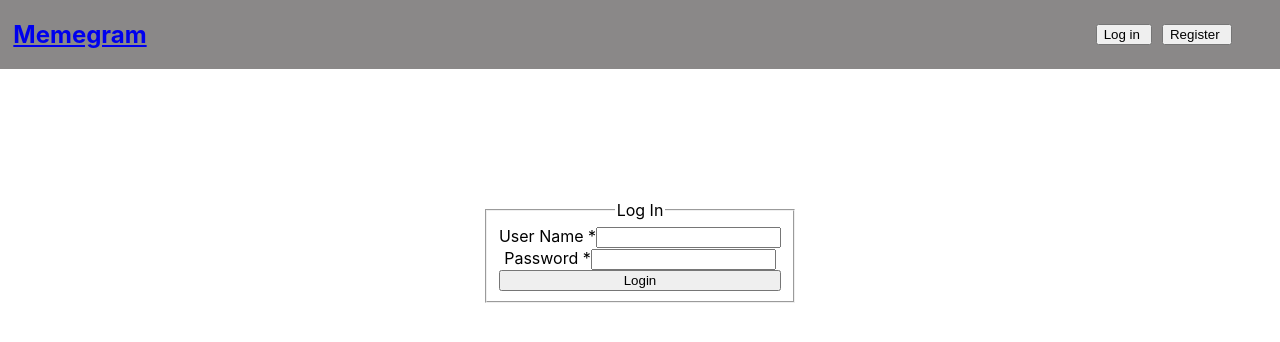
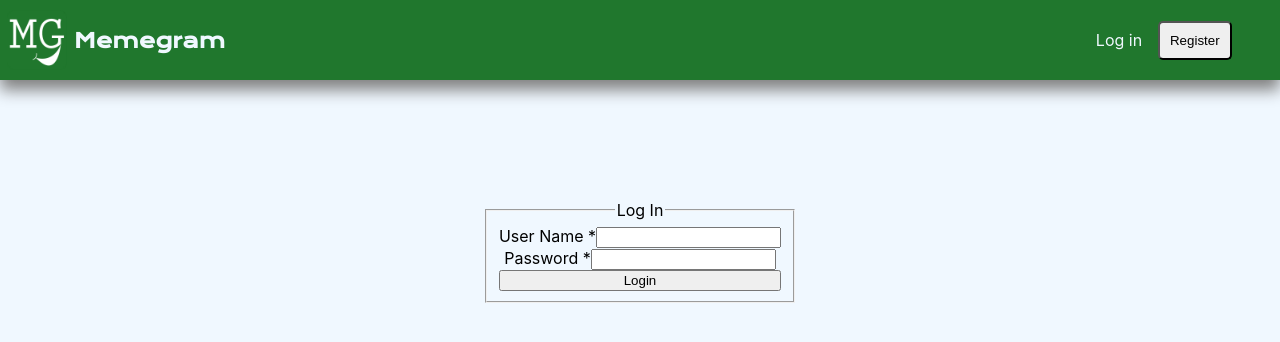
Before and after one commit to a1clark1a/Memegram-Client, a React (Create React App) app: page /login in a window 1280 px wide. Shown: the top 342 px of the page. Built offline with nearby package versions, Linux system fonts and the light colour scheme.

Commit message:
initial landing page css

```diff
--- a/src/App.css
+++ b/src/App.css
@@ -1,3 +1,12 @@
-.warning {
+.warning,
+.error-message {
   color: red;
 }
+
+a {
+  text-decoration: none;
+}
+
+body {
+  background-color: aliceblue;
+}
--- a/src/App.js
+++ b/src/App.js
@@ -28,7 +28,7 @@ class App extends Component {
         <ImageProvider>
           <UserContextProvider>
             <Navbar />
-            <main>
+            <main role="main">
               {this.state.hasError && (
                 <p className="red">There was an error! Oh no!</p>
               )}
--- a/src/LandingPage/LandingPage.css
+++ b/src/LandingPage/LandingPage.css
@@ -1,7 +1,9 @@
 .landing-image {
   width: 100%;
   height: 300px;
-  object-fit: cover;
+  object-fit: fill;
+  border: 1px black solid;
+  border-radius: 10px;
 }
 
 .image-container {
@@ -10,6 +12,7 @@
   flex-direction: row;
   flex-wrap: wrap;
   width: 100%;
+  margin-top: 50px;
 }
 
 .banner {
@@ -18,14 +21,23 @@
 
 .individ-wrapper {
   text-align: center;
-  text-decoration: none;
   color: black;
-  width: 350px;
-  max-height: 350px;
-  margin: 25px 15px 25px 15px;
+  width: 370px;
+  margin: 10px 15px 10px 15px;
+  padding-bottom: 5px;
+  background-color: rgba(32, 119, 45);
+  border-radius: 2%;
+  overflow: hidden;
+  box-shadow: 0 10px 5px 3px rgba(0, 0, 0, 0.2),
+    0 6px 20px 0 rgba(0, 0, 0, 0.19);
 }
 
 .display-img-title {
   margin: 0;
   padding: 0 20px 0 20px;
+  max-height: 30px;
 }
+
+.images-sect {
+  margin-top: 20px;
+}
--- a/src/Navbar/Navbar.css
+++ b/src/Navbar/Navbar.css
@@ -2,10 +2,11 @@
   display: flex;
   align-items: center;
   justify-content: space-between;
-  background-color: rgb(138, 136, 136);
+  background-color: rgb(32, 119, 45);
   position: fixed;
   top: 0;
   width: 100%;
+  box-shadow: 0 10px 15px grey;
 }
 
 .login-wrapper,
@@ -17,11 +18,53 @@
   margin-right: 3%;
 }
 
-.login-wrapper *,
+.login-wrapper,
 .profile-wrapper * {
-  padding-right: 10px;
+  padding: 0 10px;
 }
 
+.register-button {
+  padding: 10px;
+  border-radius: 5px;
+}
 .home-header {
-  margin-left: 10%;
+  font-family: "Krona One";
+  font-size: 20px;
+  color: aliceblue;
 }
+
+.icon-wrapper {
+  display: flex;
+  align-items: center;
+}
+
+.app-icon {
+  width: 60px;
+  height: 60px;
+  padding: 10px 7px 10px 7px;
+}
+
+.login-link {
+  color: aliceblue;
+  padding: 10px 2px;
+  transition: all 0.5s;
+}
+
+.login-link span {
+  transition: 0.5s;
+}
+
+.login-link span:after {
+  content: "\00bb";
+  opacity: 0;
+  transition: 0.5s;
+}
+
+.login-link:hover span {
+  padding-right: 25px;
+}
+
+.login-link:hover span:after {
+  opacity: 1;
+  right: 0;
+}
--- a/src/Navbar/Navbar.js
+++ b/src/Navbar/Navbar.js
@@ -3,6 +3,7 @@ import { Link } from "react-router-dom";
 import UserContext from "../context/UserContextProvider";
 import TokenService from "../service/token-service";
 import "./Navbar.css";
+import MG from "../icons/MG.png";
 
 export default class Navbar extends Component {
   static contextType = UserContext;
@@ -20,7 +21,7 @@ export default class Navbar extends Component {
     return (
       <div className="profile-wrapper">
         <Link to={`/users/${current_user}`}>
-          <button>Profile</button>
+          <button onClick={this.smoothScrollToTop}>Profile</button>
         </Link>
         <Link onClick={this.handleLogoutClick} to="/">
           <button>Logout</button>
@@ -32,20 +33,29 @@ export default class Navbar extends Component {
   renderLoginLink() {
     return (
       <div className="login-wrapper">
-        <Link to="/login">
-          <button>Log in</button>
+        <Link to="/login" className="login-link">
+          <span>Log in </span>
         </Link>
         <Link to="/register">
-          <button>Register</button>
+          <button className="register-button">Register</button>
         </Link>
       </div>
     );
   }
+
+  smoothScrollToTop = () => {
+    window.scroll({ top: 0, left: 0, behavior: "smooth" });
+  };
   render() {
     return (
       <nav className="navbar">
         <Link to="/">
-          <h1 className="home-header">Memegram</h1>
+          <div className="icon-wrapper" onClick={this.smoothScrollToTop}>
+            <img className="app-icon" src={MG} alt="App-Icon" />
+            <h1 className="home-header">
+              <span>Memegram</span>
+            </h1>
+          </div>
         </Link>
         {!TokenService.hasAuthToken()
           ? this.renderLoginLink()
--- a/src/ProfilePage/ProfilePage.css
+++ b/src/ProfilePage/ProfilePage.css
@@ -6,11 +6,18 @@
 
 .image-art {
   text-align: center;
-  text-decoration: none;
   color: black;
-  width: 350px;
-  max-height: 350px;
-  margin: 25px 15px 25px 15px;
+  width: 370px;
+  margin: 10px 15px 10px 15px;
+  padding-bottom: 5px;
+  background-color: gray;
+  border-radius: 2%;
+  overflow-wrap: break-word;
+}
+
+.image-art > .individ-wrapper {
+  margin: 0;
+  padding: 0;
 }
 
 .profile-pic {
--- a/src/ProfilePage/ProfilePage.js
+++ b/src/ProfilePage/ProfilePage.js
@@ -30,10 +30,6 @@ export default class ProfilePage extends Component {
     this.context.clearMemesList();
   }
 
-  reRender = () => {
-    console.log("calling rerender");
-  };
-
   displayImages() {
     const { memesList = [] } = this.context;
     return memesList.map(img => {
@@ -47,11 +43,7 @@ export default class ProfilePage extends Component {
             id={img.id}
             description={img.description}
           />
-          <DeleteButton
-            reRender={() => this.reRender()}
-            id={img.id}
-            user_id={img.user_id}
-          />
+          <DeleteButton id={img.id} user_id={img.user_id} />
         </article>
       );
     });
--- a/src/index.css
+++ b/src/index.css
@@ -1,3 +1,5 @@
+@import url("https://fonts.googleapis.com/css?family=Krona+One|Titillium+Web&display=swap");
+
 body {
   box-sizing: border-box;
   margin: 0;
```
Also changed, not shown: src/icons/MG.png (added), src/icons/MG2.png (added).
